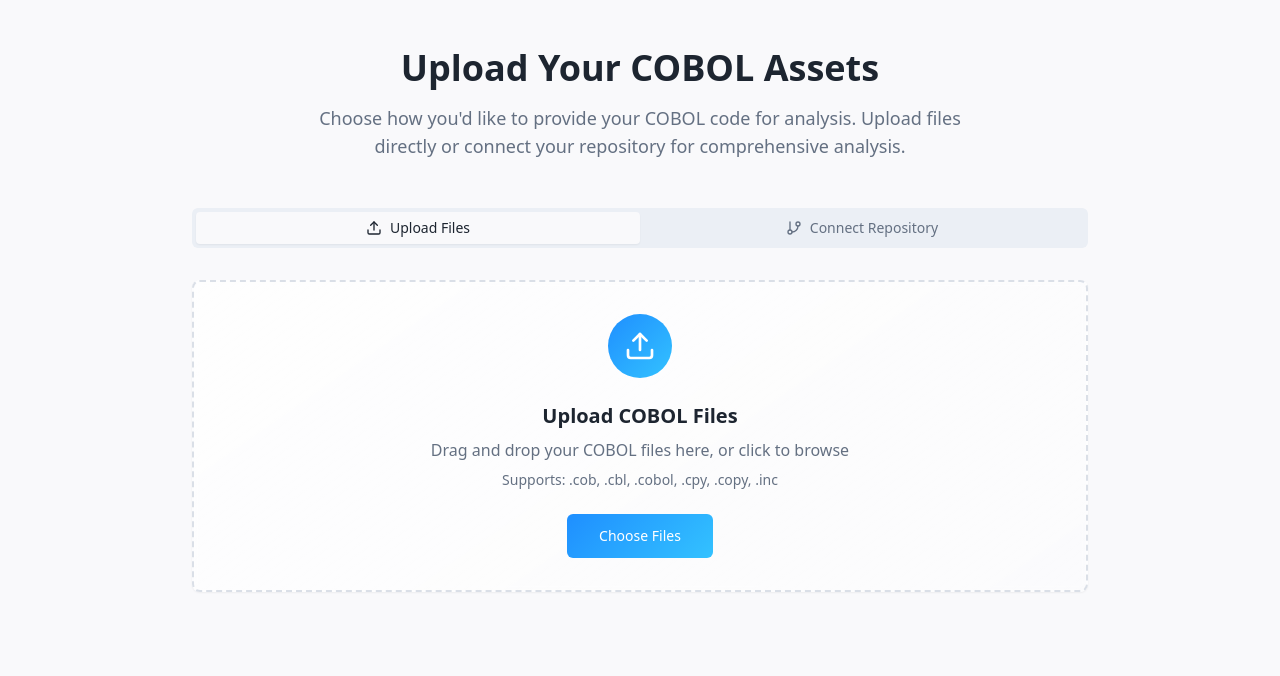
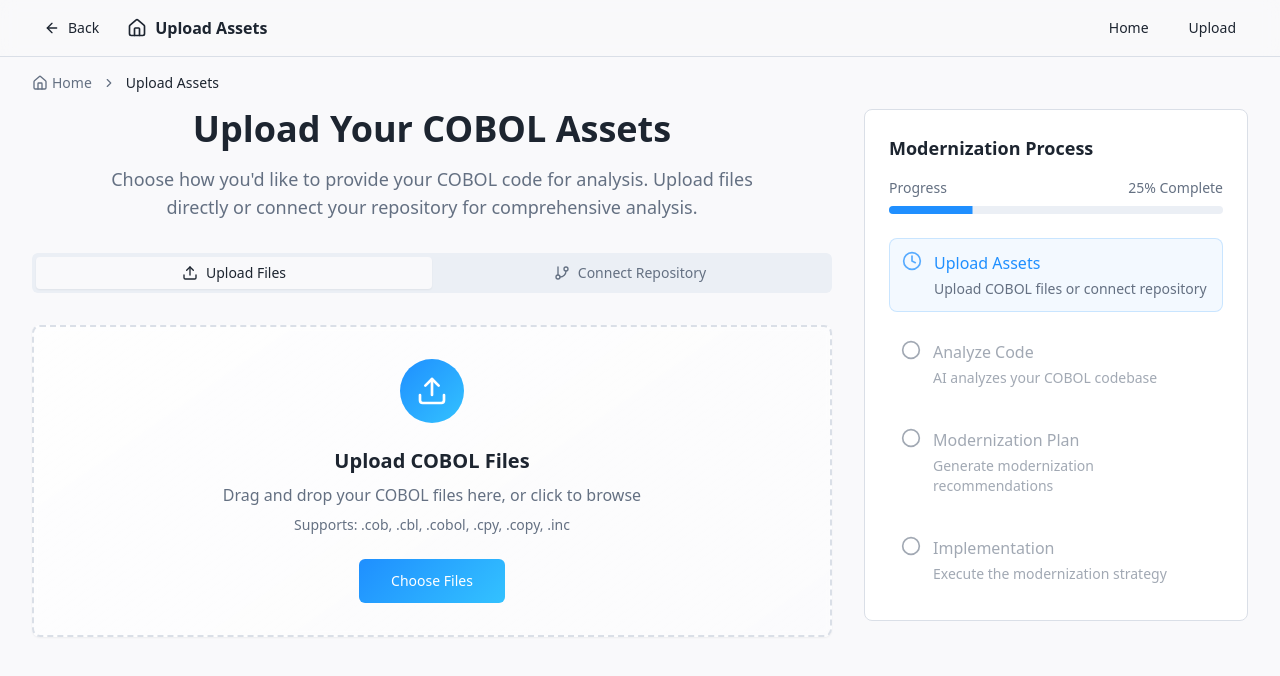
Before and after one commit to sandynanduri/cobol-flow-hub, a React (Vite) app: page /upload in a window 1280 px wide. Shown: the top 676 px of the page. Built offline with nearby package versions, Linux system fonts and the light colour scheme.

Commit message:
feat: Implement navigation and UI enhancements
-   Add a navigation header with logo and links.
-   Add breadcrumbs for page navigation.
-   Add a "Back" button on the Upload page.
-   Add a progress indicator.
-   Enhance state management for visual feedback.

```diff
--- /dev/null
+++ b/src/components/BreadcrumbNavigation.tsx
@@ -0,0 +1,64 @@
+
+import React from 'react';
+import { useLocation, Link } from 'react-router-dom';
+import {
+  Breadcrumb,
+  BreadcrumbList,
+  BreadcrumbItem,
+  BreadcrumbLink,
+  BreadcrumbPage,
+  BreadcrumbSeparator,
+} from '@/components/ui/breadcrumb';
+import { Home } from 'lucide-react';
+
+const routeLabels: Record<string, string> = {
+  '/': 'Home',
+  '/upload': 'Upload Assets',
+};
+
+export const BreadcrumbNavigation = () => {
+  const location = useLocation();
+  const pathnames = location.pathname.split('/').filter((x) => x);
+
+  if (location.pathname === '/') {
+    return null; // Don't show breadcrumbs on home page
+  }
+
+  return (
+    <div className="py-4">
+      <Breadcrumb>
+        <BreadcrumbList>
+          <BreadcrumbItem>
+            <BreadcrumbLink asChild>
+              <Link to="/" className="flex items-center gap-1">
+                <Home className="h-4 w-4" />
+                Home
+              </Link>
+            </BreadcrumbLink>
+          </BreadcrumbItem>
+
+          {pathnames.map((value, index) => {
+            const to = `/${pathnames.slice(0, index + 1).join('/')}`;
+            const isLast = index === pathnames.length - 1;
+            const label = routeLabels[to] || value.charAt(0).toUpperCase() + value.slice(1);
+
+            return (
+              <React.Fragment key={to}>
+                <BreadcrumbSeparator />
+                <BreadcrumbItem>
+                  {isLast ? (
+                    <BreadcrumbPage>{label}</BreadcrumbPage>
+                  ) : (
+                    <BreadcrumbLink asChild>
+                      <Link to={to}>{label}</Link>
+                    </BreadcrumbLink>
+                  )}
+                </BreadcrumbItem>
+              </React.Fragment>
+            );
+          })}
+        </BreadcrumbList>
+      </Breadcrumb>
+    </div>
+  );
+};
--- /dev/null
+++ b/src/components/NavigationHeader.tsx
@@ -0,0 +1,72 @@
+
+import React from 'react';
+import { Button } from '@/components/ui/button';
+import { ArrowLeft, Home } from 'lucide-react';
+import { Link, useNavigate, useLocation } from 'react-router-dom';
+
+interface NavigationHeaderProps {
+  showBackButton?: boolean;
+  title?: string;
+}
+
+export const NavigationHeader = ({ showBackButton = false, title }: NavigationHeaderProps) => {
+  const navigate = useNavigate();
+  const location = useLocation();
+
+  const handleBack = () => {
+    navigate(-1);
+  };
+
+  const getPageTitle = () => {
+    if (title) return title;
+
+    switch (location.pathname) {
+      case '/':
+        return 'COBOL Modernization Platform';
+      case '/upload':
+        return 'Upload Assets';
+      default:
+        return 'COBOL Modernization';
+    }
+  };
+
+  return (
+    <header className="sticky top-0 z-50 w-full border-b bg-background/95 backdrop-blur supports-[backdrop-filter]:bg-background/60">
+      <div className="container flex h-14 items-center">
+        <div className="flex items-center gap-4">
+          {showBackButton && (
+            <Button
+              variant="ghost"
+              size="sm"
+              onClick={handleBack}
+              className="flex items-center gap-2"
+            >
+              <ArrowLeft className="h-4 w-4" />
+              Back
+            </Button>
+          )}
+
+          <Link to="/" className="flex items-center gap-2 hover:opacity-80 transition-opacity">
+            <Home className="h-5 w-5" />
+            <span className="font-semibold">{getPageTitle()}</span>
+          </Link>
+        </div>
+
+        <div className="flex-1" />
+
+        <nav className="flex items-center gap-4">
+          <Link to="/">
+            <Button variant="ghost" size="sm">
+              Home
+            </Button>
+          </Link>
+          <Link to="/upload">
+            <Button variant="ghost" size="sm">
+              Upload
+            </Button>
+          </Link>
+        </nav>
+      </div>
+    </header>
+  );
+};
--- /dev/null
+++ b/src/components/ProgressIndicator.tsx
@@ -0,0 +1,81 @@
+
+import React from 'react';
+import { Progress } from '@/components/ui/progress';
+import { CheckCircle, Circle, Clock } from 'lucide-react';
+
+interface Step {
+  id: string;
+  label: string;
+  description?: string;
+}
+
+interface ProgressIndicatorProps {
+  steps: Step[];
+  currentStep: number;
+  className?: string;
+}
+
+export const ProgressIndicator = ({ steps, currentStep, className }: ProgressIndicatorProps) => {
+  const progressPercentage = ((currentStep + 1) / steps.length) * 100;
+
+  const getStepIcon = (index: number) => {
+    if (index < currentStep) {
+      return <CheckCircle className="h-5 w-5 text-primary" />;
+    } else if (index === currentStep) {
+      return <Clock className="h-5 w-5 text-primary animate-pulse" />;
+    } else {
+      return <Circle className="h-5 w-5 text-muted-foreground" />;
+    }
+  };
+
+  const getStepStatus = (index: number) => {
+    if (index < currentStep) return 'completed';
+    if (index === currentStep) return 'current';
+    return 'upcoming';
+  };
+
+  return (
+    <div className={`space-y-6 ${className}`}>
+      <div className="space-y-2">
+        <div className="flex justify-between text-sm text-muted-foreground">
+          <span>Progress</span>
+          <span>{Math.round(progressPercentage)}% Complete</span>
+        </div>
+        <Progress value={progressPercentage} className="h-2" />
+      </div>
+
+      <div className="space-y-4">
+        {steps.map((step, index) => {
+          const status = getStepStatus(index);
+          return (
+            <div
+              key={step.id}
+              className={`flex items-start gap-3 p-3 rounded-lg transition-colors ${
+                status === 'current'
+                  ? 'bg-primary/5 border border-primary/20'
+                  : status === 'completed'
+                  ? 'bg-muted/50'
+                  : 'opacity-60'
+              }`}
+            >
+              {getStepIcon(index)}
+              <div className="flex-1 min-w-0">
+                <div className={`font-medium ${
+                  status === 'current' ? 'text-primary' :
+                  status === 'completed' ? 'text-foreground' : 'text-muted-foreground'
+                }`}>
+                  {step.label}
+                </div>
+                {step.description && (
+                  <div className="text-sm text-muted-foreground mt-1">
+                    {step.description}
+                  </div>
+                )}
+              </div>
+            </div>
+          );
+        })}
+      </div>
+    </div>
+  );
+};
--- a/src/pages/Index.tsx
+++ b/src/pages/Index.tsx
@@ -1,9 +1,12 @@
+
 import React from 'react';
 import { Hero } from '@/components/Hero';
+import { NavigationHeader } from '@/components/NavigationHeader';
 
 const Index = () => {
   return (
     <div className="min-h-screen bg-background">
+      <NavigationHeader />
       <Hero />
     </div>
   );
--- a/src/pages/Upload.tsx
+++ b/src/pages/Upload.tsx
@@ -1,9 +1,13 @@
+
 import React, { useState } from 'react';
 import { FileUpload } from '@/components/FileUpload';
 import { RepositoryLink } from '@/components/RepositoryLink';
 import { Button } from '@/components/ui/button';
 import { Tabs, TabsContent, TabsList, TabsTrigger } from '@/components/ui/tabs';
 import { ArrowRight, Upload as UploadIcon, GitBranch } from 'lucide-react';
+import { NavigationHeader } from '@/components/NavigationHeader';
+import { BreadcrumbNavigation } from '@/components/BreadcrumbNavigation';
+import { ProgressIndicator } from '@/components/ProgressIndicator';
 
 const Upload = () => {
   const [uploadedFiles, setUploadedFiles] = useState<File[]>([]);
@@ -24,12 +28,42 @@ const Upload = () => {
     }
   };
 
+  const progressSteps = [
+    {
+      id: 'upload',
+      label: 'Upload Assets',
+      description: 'Upload COBOL files or connect repository'
+    },
+    {
+      id: 'analyze',
+      label: 'Analyze Code',
+      description: 'AI analyzes your COBOL codebase'
+    },
+    {
+      id: 'modernize',
+      label: 'Modernization Plan',
+      description: 'Generate modernization recommendations'
+    },
+    {
+      id: 'implement',
+      label: 'Implementation',
+      description: 'Execute the modernization strategy'
+    }
+  ];
+
+  const currentStep = (uploadedFiles.length > 0 || repositories.length > 0) ? 1 : 0;
+
   return (
     <div className="min-h-screen bg-background">
-      {/* Upload Section */}
-      <section className="py-12 px-4 sm:px-6 lg:px-8">
-        <div className="max-w-4xl mx-auto">
-          <div className="text-center mb-12 space-y-4">
+      <NavigationHeader showBackButton={true} />
+
+      <div className="container mx-auto px-4 sm:px-6 lg:px-8">
+        <BreadcrumbNavigation />
+
+        <div className="grid grid-cols-1 lg:grid-cols-3 gap-8">
+          {/* Main Content */}
+          <div className="lg:col-span-2 space-y-8">
+            <div className="text-center space-y-4">
               <h2 className="text-3xl md:text-4xl font-bold text-foreground">
                 Upload Your COBOL Assets
               </h2>
@@ -83,7 +117,21 @@ const Upload = () => {
               </div>
             )}
           </div>
-      </section>
+
+          {/* Progress Sidebar */}
+          <div className="lg:col-span-1">
+            <div className="sticky top-20 space-y-6">
+              <div className="p-6 rounded-lg border bg-card">
+                <h3 className="text-lg font-semibold mb-4">Modernization Process</h3>
+                <ProgressIndicator
+                  steps={progressSteps}
+                  currentStep={currentStep}
+                />
+              </div>
+            </div>
+          </div>
+        </div>
+      </div>
     </div>
   );
 };
```
Lines whose indentation alone changed are shown as unchanged.
